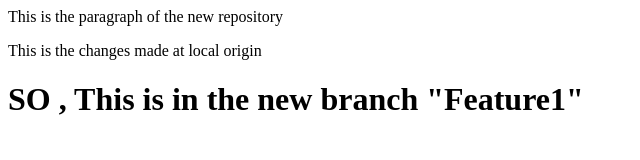
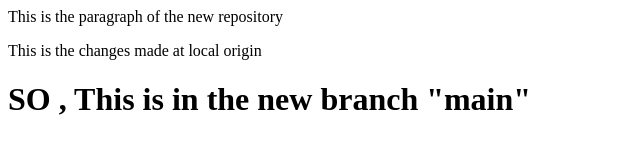
Before and after one commit to rakeshjiya/NewRepo, a plain HTML site: page index.html in a window 1280 px wide. Shown: the whole page, without its empty margins (0-640 px from the left). Drawn offline with Linux system fonts and the light colour scheme.

Commit message:
changed details

```diff
--- a/index.html
+++ b/index.html
@@ -1,3 +1,3 @@
 <P>This is the paragraph of the new repository</P>
 <P>This is the changes made at local origin</P>
-<h1>SO , This is in the new branch "Feature1"</h1>
+<h1>SO , This is in the new branch "main"</h1>
```
